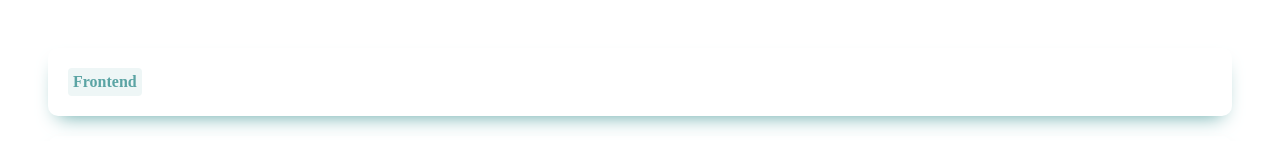
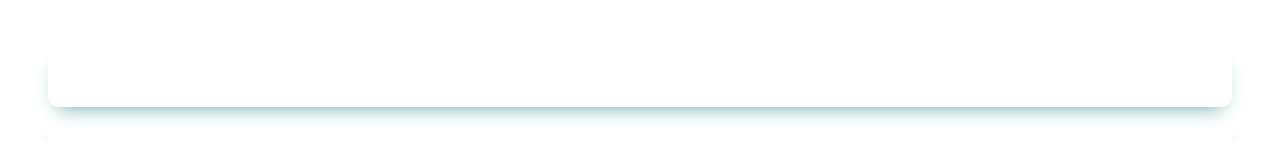
Before and after one commit to C-likethis123/static-job-listings-master, a React (Vite) app: page / in a window 1280 px wide. Shown: the top 141 px of the page. Built offline with nearby package versions, Linux system fonts and the light colour scheme.

Commit message:
feat: apply the filter context to share filter tag state

```diff
--- a/src/App.tsx
+++ b/src/App.tsx
@@ -1,16 +1,23 @@
 import React from 'react';
+
 import './index.css';
+// TODO: make app responsive
+// TODO: make app background
+
+/** Contexts */
+import FilterProvider from './FilterContext';
 
 /** Components */
 import SearchBar from "./SearchBar";
 import JobList from "./JobList";
-
 const App: React.FC = () => {
   return (
-    <div>
-      <SearchBar />
-      <JobList />
-    </div>
+    <FilterProvider>
+      <div>
+        <SearchBar />
+        <JobList />
+      </div>
+    </FilterProvider>
   )
 }
 
--- a/src/SearchBar/index.tsx
+++ b/src/SearchBar/index.tsx
@@ -1,16 +1,18 @@
-import React from 'react';
+import React, {useContext} from 'react';
 
 import ToolList from "src/ToolList";
 import FilterTag from "src/Tags/FilterTags";
 
+import {FilterContext} from 'src/FilterContext';
+
 import './index.css';
+const SearchBar: React.FC = () => {
+  const {tags, handleAdd} = useContext(FilterContext);
 
-const SearchBar: React.FC = () => {
-  const [tags, setTags] = React.useState<string[]>(["Frontend"]);
   const handleAddTags = (event) => {
     if (event.code === "Enter") {
-      const { target: { value } } = event;
-      setTags([...tags, value]);
+      const {target: {value}} = event;
+      handleAdd(value);
       event.target.value = "";
     }
   }
```
